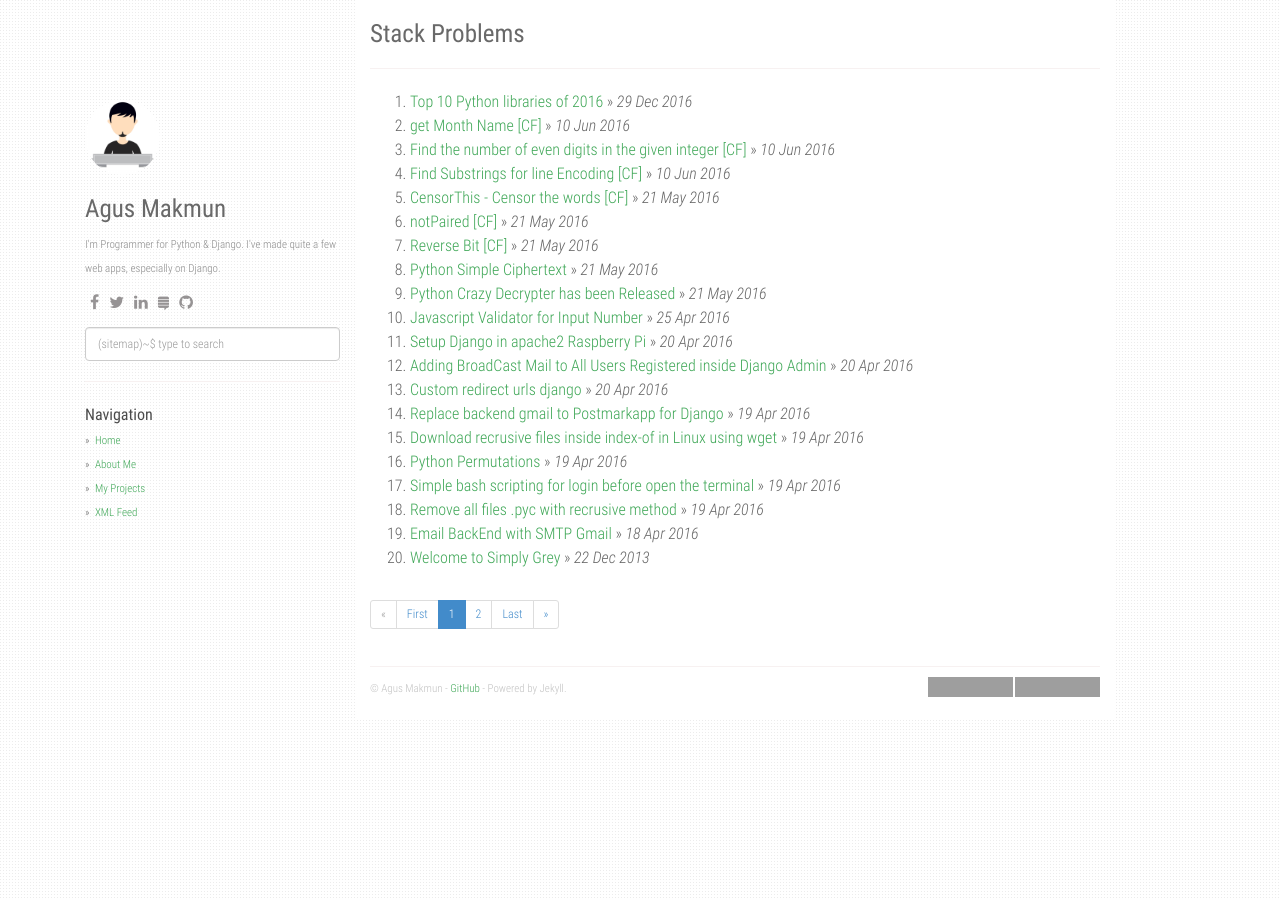
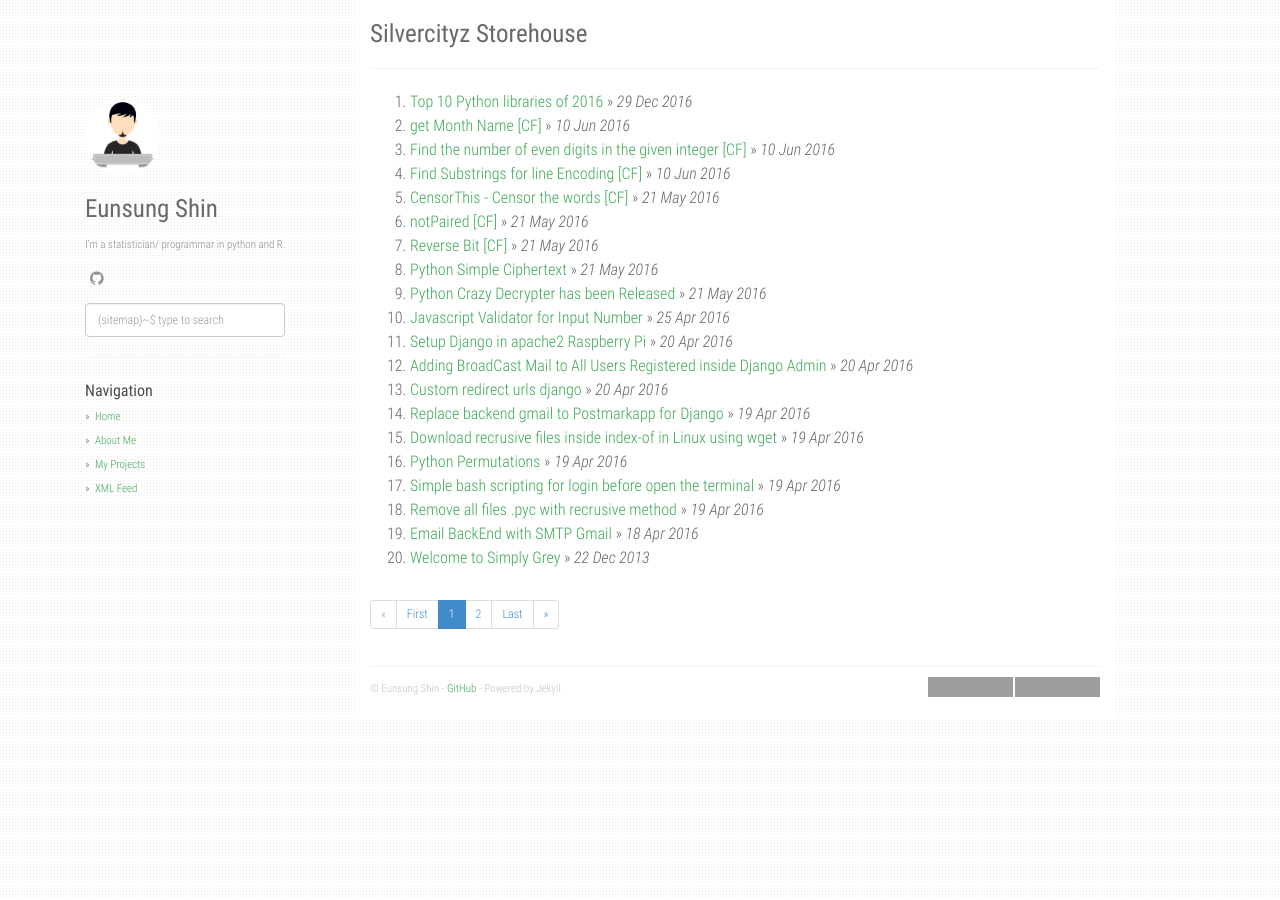
Before and after one commit to watanka/storehouse, a Jekyll site: the page built from index.html, in a window 1280 px wide. Built offline with Jekyll 4.4.1, drawn with Linux system fonts in a browser that asks for light colours; the list of posts is cut into pages by our own code; grey boxes are pictures that could not be loaded.

Commit message:
update basic info
update basic information

```diff
--- a/_config.yml
+++ b/_config.yml
@@ -1,8 +1,8 @@
-title: Stack Problems
-description: My Personal Stack Problems
-author: Agus Makmun
-github: https://github.com/agusmakmun
-about: I'm Programmer for Python & Django. I've made quite a few web apps, especially on Django.
+title: Silvercityz Storehouse
+description: about problems in the world
+author: Eunsung Shin
+github: https://github.com/watanka
+about: I'm a statistician/ programmar in python and R.
 disqus_shortname: stackproblems
 google_analytics: UA-XXXXXXXX-Y
 avatar_url: /static/img/avatar.jpg
@@ -16,16 +16,8 @@ collections:
     permalink: /project/:path/
 
 social:
-    - icon: fa-facebook
-      link: "#"
-    - icon: fa-twitter
-      link: "#"
-    - icon: fa-linkedin
-      link: "#"
-    - icon: fa-stack-exchange
-      link: "#"
     - icon: fa-github
-      link: "https://github.com/agusmakmun"
+      link: "https://github.com/watanka"
 
 share:
   twitter_username: github.io
```
